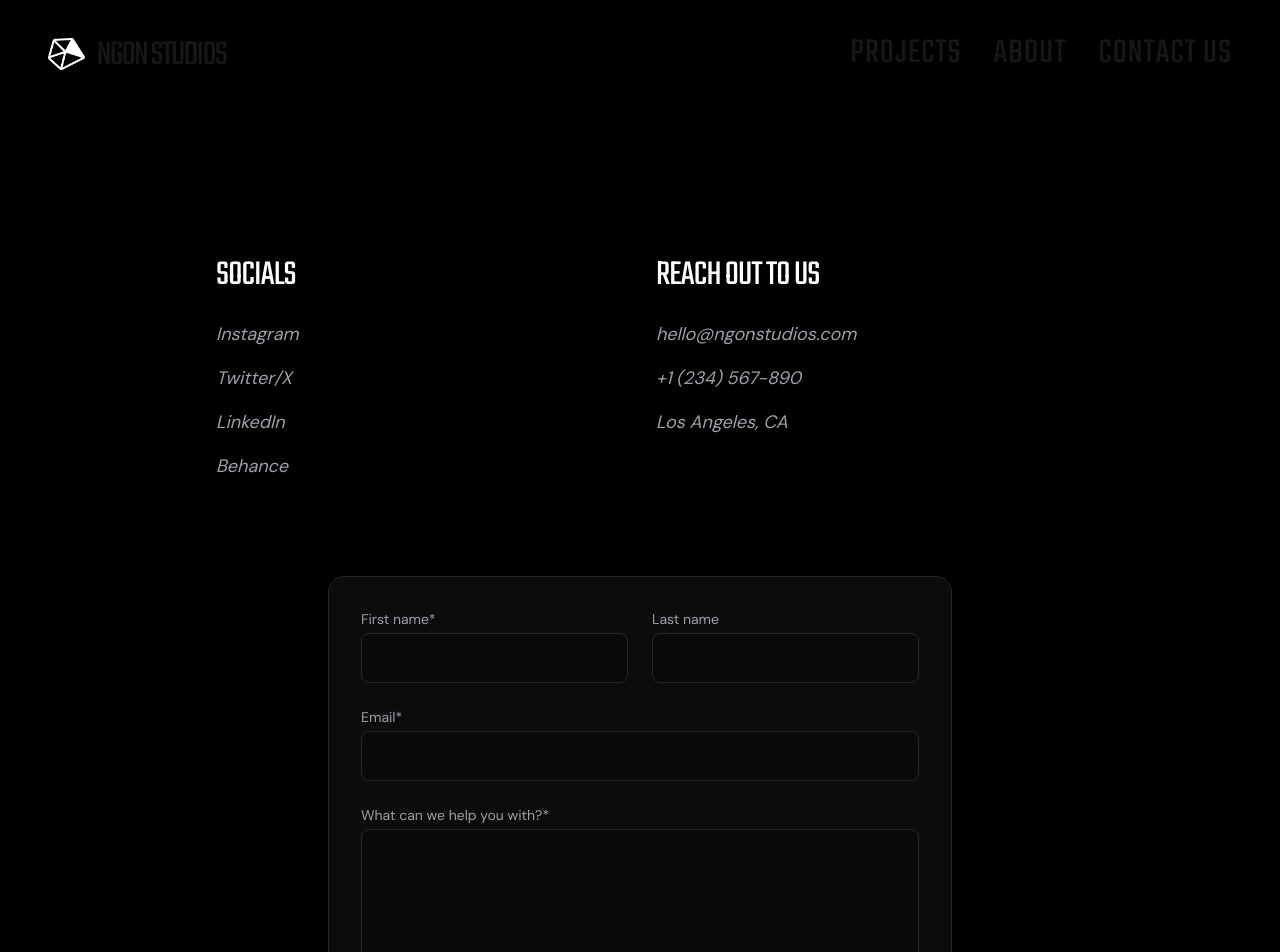
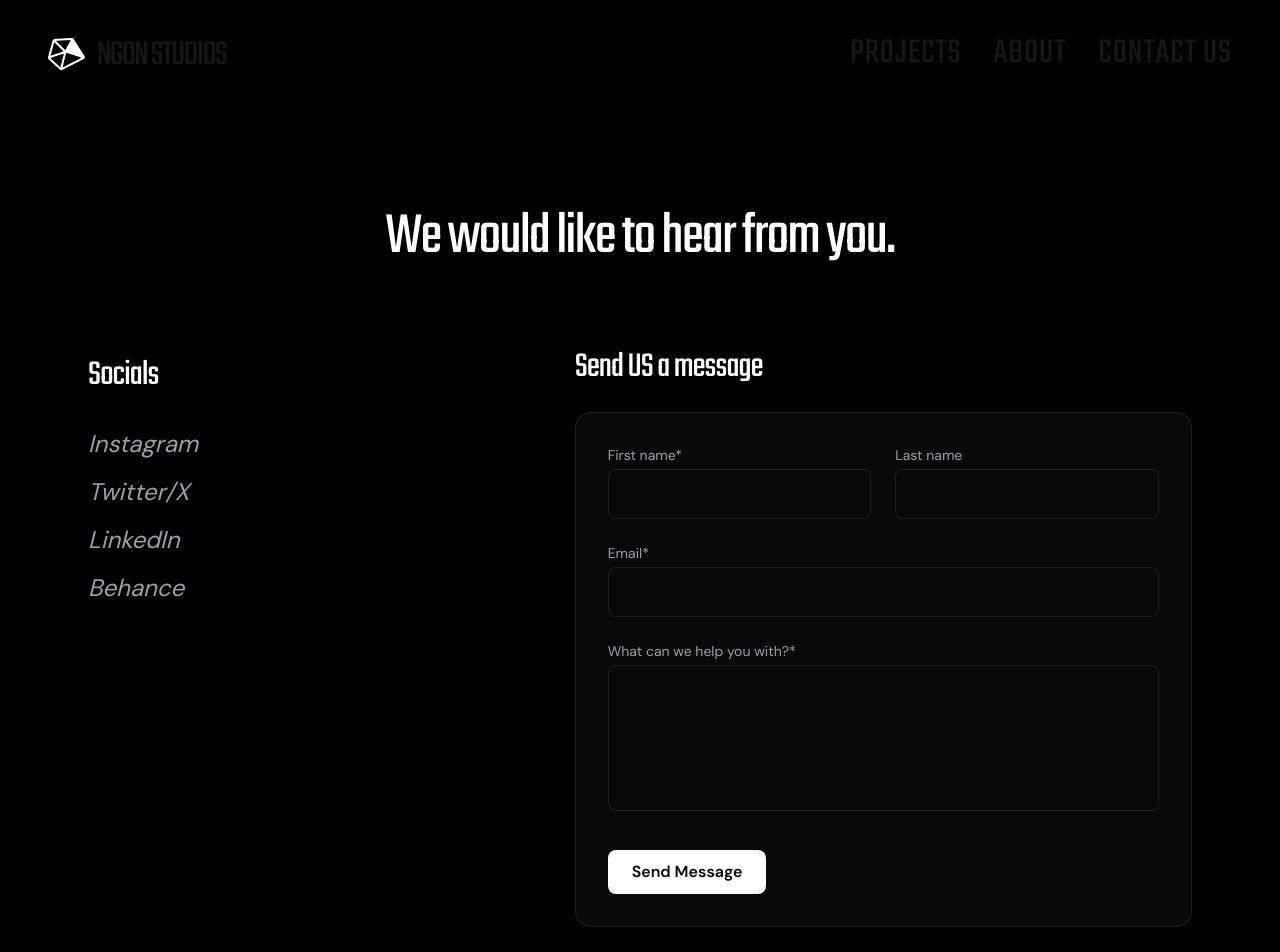
Before and after one commit to aadyaraikar/ngon-studios, a Next.js app: page /contact in a window 1280 px wide. Shown: the top 952 px of the page. Built offline with nearby package versions, Linux system fonts and the light colour scheme.

Commit message:
Redesign contact page layout to 2-column format and refine font sizes for socials and footer

```diff
--- a/app/contact/page.js
+++ b/app/contact/page.js
@@ -96,68 +96,57 @@ export default function Contact() {
   return (
     <main className="min-h-screen bg-black text-white relative">
       {/* Navigation spacer */}
-      <div className="h-24 md:h-32 w-full"></div>
+      <div className="h-20 md:h-28 w-full"></div>
 
-      <section ref={sectionRef} className="w-full py-32">
-        <div className="max-w-4xl mx-auto px-6 grid grid-cols-1 md:grid-cols-2 gap-16 md:gap-8 mb-24">
+      <section ref={sectionRef} className="w-full py-16 md:py-24">
+        <div className="max-w-6xl mx-auto px-6">
 
-          {/* Socials Group */}
-          <div className="flex flex-col space-y-6">
-            <h2 className="contact-reveal-item text-3xl md:text-4xl text-white font-mono tracking-tight uppercase font-normal">
+          {/* Hero Title */}
+          <div className="text-center mb-16 md:mb-20">
+            <h1 className="contact-reveal-item text-4xl md:text-6xl text-white font-mono tracking-tight font-normal">
+              We would like to hear from you.
+            </h1>
+          </div>
+
+          {/* 2-Column Section: Socials (Left) & Send US a message (Right) */}
+          <div className="grid grid-cols-1 md:grid-cols-12 gap-12 md:gap-16 items-start">
+
+            {/* Left Column: Socials */}
+            <div className="md:col-span-5 flex flex-col space-y-8 pt-2">
+              <h2 className="contact-reveal-item text-3xl md:text-4xl text-white font-mono tracking-tight font-normal">
                 Socials
               </h2>
               <ul className="flex flex-col space-y-4">
                 <li className="contact-reveal-item">
-                <a href="#" className="text-zinc-400 italic text-lg font-sans hover:text-white transition-colors">
+                  <a href="#" className="text-zinc-400 italic text-xl md:text-2xl font-sans hover:text-white transition-colors">
                     Instagram
                   </a>
                 </li>
                 <li className="contact-reveal-item">
-                <a href="#" className="text-zinc-400 italic text-lg font-sans hover:text-white transition-colors">
+                  <a href="#" className="text-zinc-400 italic text-xl md:text-2xl font-sans hover:text-white transition-colors">
                     Twitter/X
                   </a>
                 </li>
                 <li className="contact-reveal-item">
-                <a href="#" className="text-zinc-400 italic text-lg font-sans hover:text-white transition-colors">
+                  <a href="#" className="text-zinc-400 italic text-xl md:text-2xl font-sans hover:text-white transition-colors">
                     LinkedIn
                   </a>
                 </li>
                 <li className="contact-reveal-item">
-                <a href="#" className="text-zinc-400 italic text-lg font-sans hover:text-white transition-colors">
+                  <a href="#" className="text-zinc-400 italic text-xl md:text-2xl font-sans hover:text-white transition-colors">
                     Behance
                   </a>
                 </li>
               </ul>
             </div>
 
-          {/* Reach out to Us Group */}
-          <div className="flex flex-col space-y-6">
-            <h2 className="contact-reveal-item text-3xl md:text-4xl text-white font-mono tracking-tight uppercase font-normal">
-              Reach out to Us
+            {/* Right Column: Send US a message + Form */}
+            <div ref={formContainerRef} className="md:col-span-7 flex flex-col space-y-6">
+              <h2 className="text-3xl md:text-4xl text-white font-mono tracking-tight font-normal">
+                Send US a message
               </h2>
-            <ul className="flex flex-col space-y-4">
-              <li className="contact-reveal-item">
-                <a href="mailto:hello@ngonstudios.com" className="text-zinc-400 italic text-lg font-sans hover:text-white transition-colors">
-                  hello@ngonstudios.com
-                </a>
-              </li>
-              <li className="contact-reveal-item">
-                <a href="tel:+1234567890" className="text-zinc-400 italic text-lg font-sans hover:text-white transition-colors">
-                  +1 (234) 567-890
-                </a>
-              </li>
-              <li className="contact-reveal-item">
-                <p className="text-zinc-400 italic text-lg font-sans">
-                  Los Angeles, CA
-                </p>
-              </li>
-            </ul>
-          </div>
-        </div>
 
-        {/* Contact Form Container Div */}
-        <div ref={formContainerRef} className="max-w-2xl mx-auto px-6">
-          <div className="bg-zinc-900/50 p-8 rounded-2xl border border-zinc-800">
+              <div className="bg-zinc-900/40 p-8 rounded-2xl border border-zinc-800/80 shadow-2xl">
                 {isSuccess ? (
                   <div className="text-center py-12">
                     <h3 className="text-3xl font-mono uppercase tracking-widest text-white mb-4">
@@ -182,7 +171,7 @@ export default function Contact() {
                           required
                           value={formData.firstName}
                           onChange={handleChange}
-                      className="w-full bg-zinc-950 border border-zinc-800 rounded-lg p-3 text-white focus:outline-none focus:border-white transition-colors font-sans"
+                          className="w-full bg-zinc-950/80 border border-zinc-800/80 rounded-lg p-3 text-white focus:outline-none focus:border-white transition-colors font-sans"
                         />
                       </div>
                       <div>
@@ -195,7 +184,7 @@ export default function Contact() {
                           name="lastName"
                           value={formData.lastName}
                           onChange={handleChange}
-                      className="w-full bg-zinc-950 border border-zinc-800 rounded-lg p-3 text-white focus:outline-none focus:border-white transition-colors font-sans"
+                          className="w-full bg-zinc-950/80 border border-zinc-800/80 rounded-lg p-3 text-white focus:outline-none focus:border-white transition-colors font-sans"
                         />
                       </div>
                     </div>
@@ -212,7 +201,7 @@ export default function Contact() {
                         required
                         value={formData.email}
                         onChange={handleChange}
-                    className="w-full bg-zinc-950 border border-zinc-800 rounded-lg p-3 text-white focus:outline-none focus:border-white transition-colors font-sans"
+                        className="w-full bg-zinc-950/80 border border-zinc-800/80 rounded-lg p-3 text-white focus:outline-none focus:border-white transition-colors font-sans"
                       />
                     </div>
 
@@ -228,16 +217,16 @@ export default function Contact() {
                         rows={5}
                         value={formData.message}
                         onChange={handleChange}
-                    className="w-full bg-zinc-950 border border-zinc-800 rounded-lg p-3 text-white focus:outline-none focus:border-white transition-colors resize-none font-sans"
+                        className="w-full bg-zinc-950/80 border border-zinc-800/80 rounded-lg p-3 text-white focus:outline-none focus:border-white transition-colors resize-none font-sans"
                       />
                     </div>
 
                     {/* Submit Button */}
-                <div className="flex justify-start">
+                    <div className="flex justify-start pt-2">
                       <button
                         type="submit"
                         disabled={isSubmitting}
-                    className="bg-white text-black font-semibold px-8 py-3 rounded-lg hover:bg-zinc-200 disabled:opacity-50 transition-colors font-sans"
+                        className="bg-white text-black font-semibold px-6 py-2.5 rounded-lg hover:bg-zinc-200 disabled:opacity-50 transition-colors font-sans"
                       >
                         {isSubmitting ? 'Sending...' : 'Send Message'}
                       </button>
@@ -246,6 +235,9 @@ export default function Contact() {
                 )}
               </div>
             </div>
+
+          </div>
+        </div>
       </section>
     </main>
   );
--- a/components/Footer.js
+++ b/components/Footer.js
@@ -14,7 +14,7 @@ export default function Footer() {
       <div className="flex justify-start text-left max-w-7xl mx-auto w-full">
         <a
           href="mailto:contact@ngonstudios.com"
-          className="text-4xl md:text-5xl lg:text-6xl font-mono tracking-tighter leading-none hover:text-zinc-300 transition-colors uppercase block select-none"
+          className="text-2xl md:text-3xl lg:text-4xl font-mono tracking-tighter leading-none hover:text-zinc-300 transition-colors uppercase block select-none"
         >
           LET'S CONNECT.
         </a>
```
Lines whose indentation alone changed are shown as unchanged.
